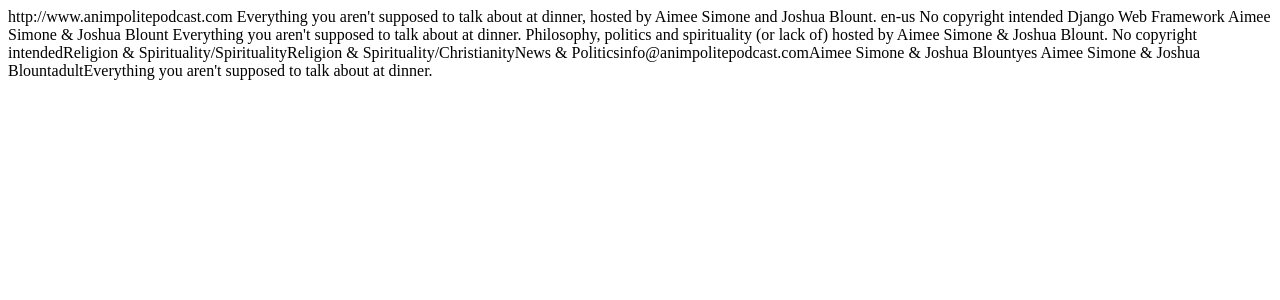
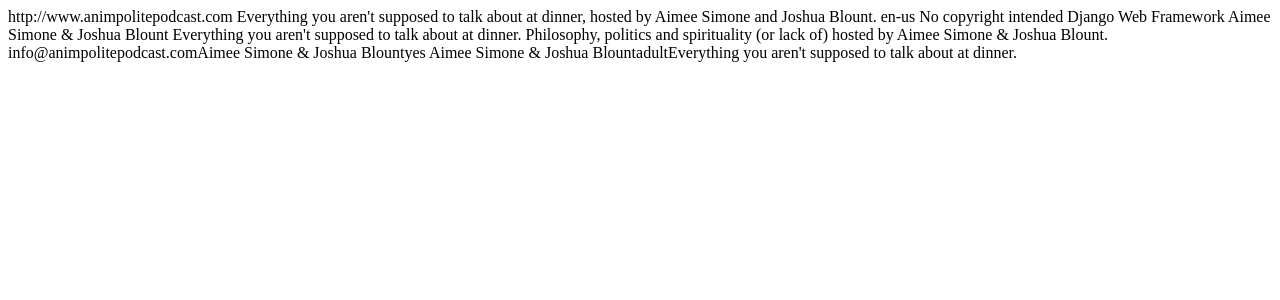
Before and after one commit to stickwithjosh/hypodrical, a Django app: template apps/podcast/templates/podcast/feed.html in a window 1280 px wide. Shown: the top 300 px of the page. Run offline with Django 3.2, Linux system fonts and the light colour scheme; the template is opened without the code that fills it, so the values that code supplies are empty; parts of the project's set-up code (start-up, migrations or seed data) failed here and were passed over.

Commit message:
move validation updates

```diff
--- a/apps/podcast/templates/podcast/feed.html
+++ b/apps/podcast/templates/podcast/feed.html
@@ -10,6 +10,12 @@
    <copyright>No copyright intended</copyright>
    <lastBuildDate>{{ object_list.0.pub_date|date:"r" }}</lastBuildDate>
    <generator>Django Web Framework</generator>
+
+
+
+
+
+
    <itunes:author>Aimee Simone &amp; Joshua Blount</itunes:author>
 
    <itunes:subtitle>Everything you aren't supposed to talk about at dinner.</itunes:subtitle>
@@ -17,8 +23,7 @@
 <itunes:image href="http://m.animpolitepodcast.com/static/img/artwork.png" />
 
 
-
-   <atom10:link xmlns:atom10="http://www.w3.org/2005/Atom" rel="self" type="application/rss+xml" href="http://www.animpolitepodcast.com/feed/" /><atom10:link xmlns:atom10="http://www.w3.org/2005/Atom" rel="hub" href="http://pubsubhubbub.appspot.com/" /><media:copyright>No copyright intended</media:copyright><media:thumbnail url="http://m.animpolitepodcast.com/static/img/artwork.png" /><media:category scheme="http://www.itunes.com/dtds/podcast-1.0.dtd">Religion &amp; Spirituality/Spirituality</media:category><media:category scheme="http://www.itunes.com/dtds/podcast-1.0.dtd">Religion &amp; Spirituality/Christianity</media:category><media:category scheme="http://www.itunes.com/dtds/podcast-1.0.dtd">News &amp; Politics</media:category><itunes:owner><itunes:email>info@animpolitepodcast.com</itunes:email><itunes:name>Aimee Simone &amp; Joshua Blount</itunes:name></itunes:owner><itunes:explicit>yes</itunes:explicit><itunes:category text="Religion &amp; Spirituality"><itunes:category text="Spirituality" /></itunes:category><itunes:category text="Religion &amp; Spirituality"><itunes:category text="Christianity" /></itunes:category><itunes:category text="News &amp; Politics" />
+  <itunes:owner><itunes:email>info@animpolitepodcast.com</itunes:email><itunes:name>Aimee Simone &amp; Joshua Blount</itunes:name></itunes:owner><itunes:explicit>yes</itunes:explicit><itunes:category text="Religion &amp; Spirituality"><itunes:category text="Spirituality" /></itunes:category><itunes:category text="Religion &amp; Spirituality"><itunes:category text="Christianity" /></itunes:category><itunes:category text="News &amp; Politics" />
 
    {% for object in object_list %}
    <item>
```
